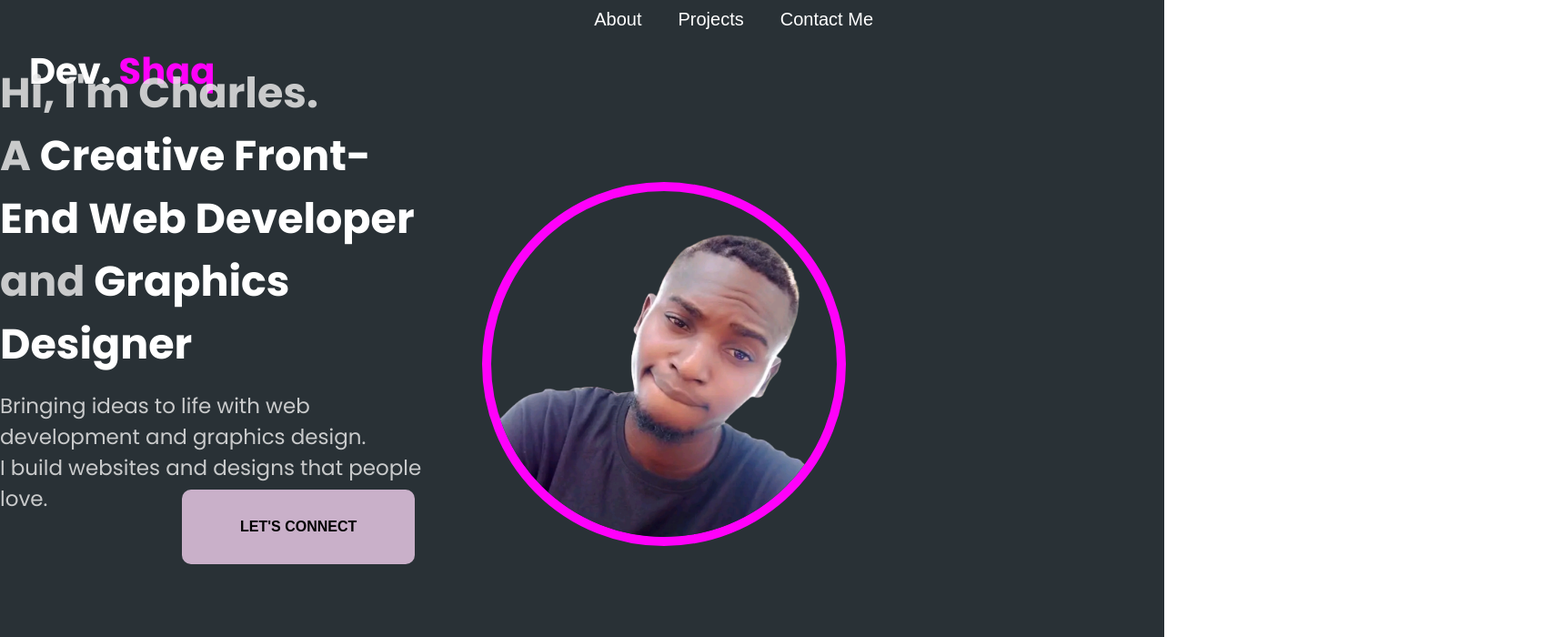
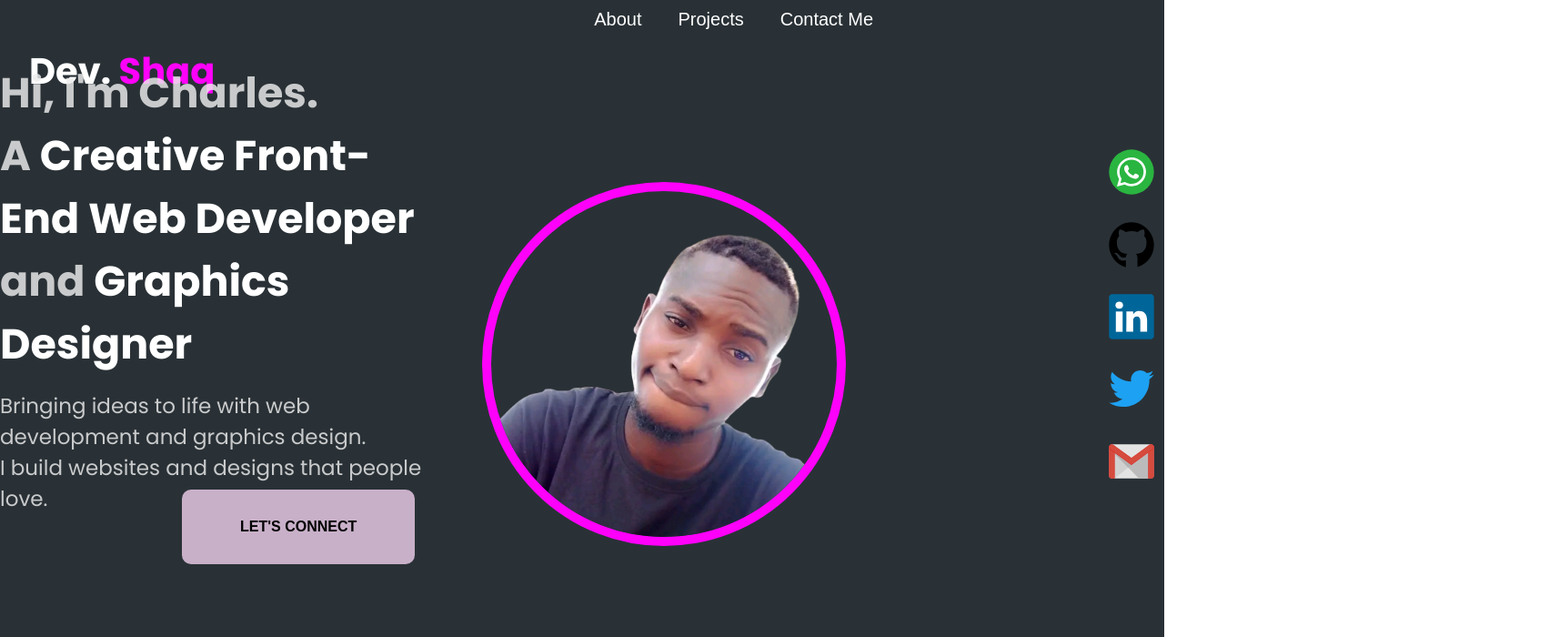
Before and after one commit to Dev-Shaq/portfolio, a plain HTML site: page index.html in a window 1280 px wide. Shown: the top 700 px of the page at 91% size, 1714 px wide, since content can reach past the window. Drawn offline with Linux system fonts and the light colour scheme.

Commit message:
css updated

```diff
--- a/index.html
+++ b/index.html
@@ -13,7 +13,7 @@
       <!-- this division for the headings -->
       <div class="headings">
         <div class="logo">
-          Dev. <span> Shaq </span>
+       <h1>   Dev. <span> Shaq </span></h1>
         </div>
 <nav>
          <div id="about-btn"><button>About</button></div>
@@ -37,6 +37,34 @@
           </p>
         </div>
         <div id="hero"><img src="/images/me.png" alt="" /></div>
+      </div>
+      <!-- media icons on homepage -->
+      <div id="media-icons">
+        <div class="whatsapp">
+          <a href="https://wa.me/+2348124619152">
+            <img src="/images/whatsapp-logo-4456.svg" alt="whatsapp" />
+          </a>
+        </div>
+        <div class="github">
+          <a href="https://github.com/Dev-Shaq">
+            <img src="/images/github-logo-6532.svg" alt="github" />
+          </a>
+        </div>
+        <div class="linkedin">
+          <a href="https://www.linkedin.com/in/nweze-charles-3817791b9/">
+            <img src="/images/linkedin-logo-2430.svg" alt="linkedin" />
+          </a>
+        </div>
+        <div class="twitter">
+          <a href="https://twitter.com/Nawty_Shaq">
+            <img src="/images/twitter-logo-2429.svg" alt="twitter" />
+          </a>
+        </div>
+        <div class="email">
+          <a href="mailto:nwezecharles27@gmail.com">
+            <img src="images/gmail-logo-2561.svg" alt="email" />
+          </a>
+        </div>
       </div>
       <div class="connect-button">
         <button>Let's Connect</button>
@@ -129,6 +157,7 @@
         <p>+2348124619152</p>
         <p>nwezecharles27@gmail.com</p>
         <h1>CONNECT WITH ME</h1>
+        <!-- media icons on contact page -->
         <div class="media-icons">
           <div class="whatsapp">
             <a href="https://wa.me/+2348124619152">
@@ -138,6 +167,11 @@
           <div class="github">
             <a href="https://github.com/Dev-Shaq">
               <img src="/images/github-logo-6532.svg" alt="github" />
+            </a>
+          </div>
+          <div class="linkedin">
+            <a href="https://www.linkedin.com/in/nweze-charles-3817791b9/">
+              <img src="/images/linkedin-logo-2430.svg" alt="linkedin" />
             </a>
           </div>
           <div class="twitter">
--- a/styles.css
+++ b/styles.css
@@ -61,13 +61,22 @@ nav div{
     margin-right: 20px;
     /* right: -10px; */
 }
-.logo{
+.logo h1{
     color: white;
     font-weight: 700;
     font-size: 40px;
+    /* width: 120px; */
 }
 .logo span{
     color: rgb(255, 0,250);
+}
+.logo h1:hover {
+color: #e74c3c;
+}
+
+.logo h1:hover span {
+  /* The h1's font color */
+  color: white;
 }
 
 #hero-text  {
@@ -119,7 +128,15 @@ left: 200px;
 }
 .media-icons{
     display: flex;
-    mar
+}
+#media-icons{
+position: absolute;
+right: 0;
+bottom: 250px;
+}
+#media-icons img{
+    margin: 0.7rem;
+    width: 50px;
 }
 .contact-me{
     background-color: blanchedalmond;
@@ -140,7 +157,7 @@ header {
     /* padding: 0 20px; */
 }
 .first-row img, .second-row img{
-    width: 550px;
+    width: 500px;
     height: 400px;
     /* margin: 4rem; */
 }
```
Also changed, not shown: images/linkedin-logo-2430.svg (added).
